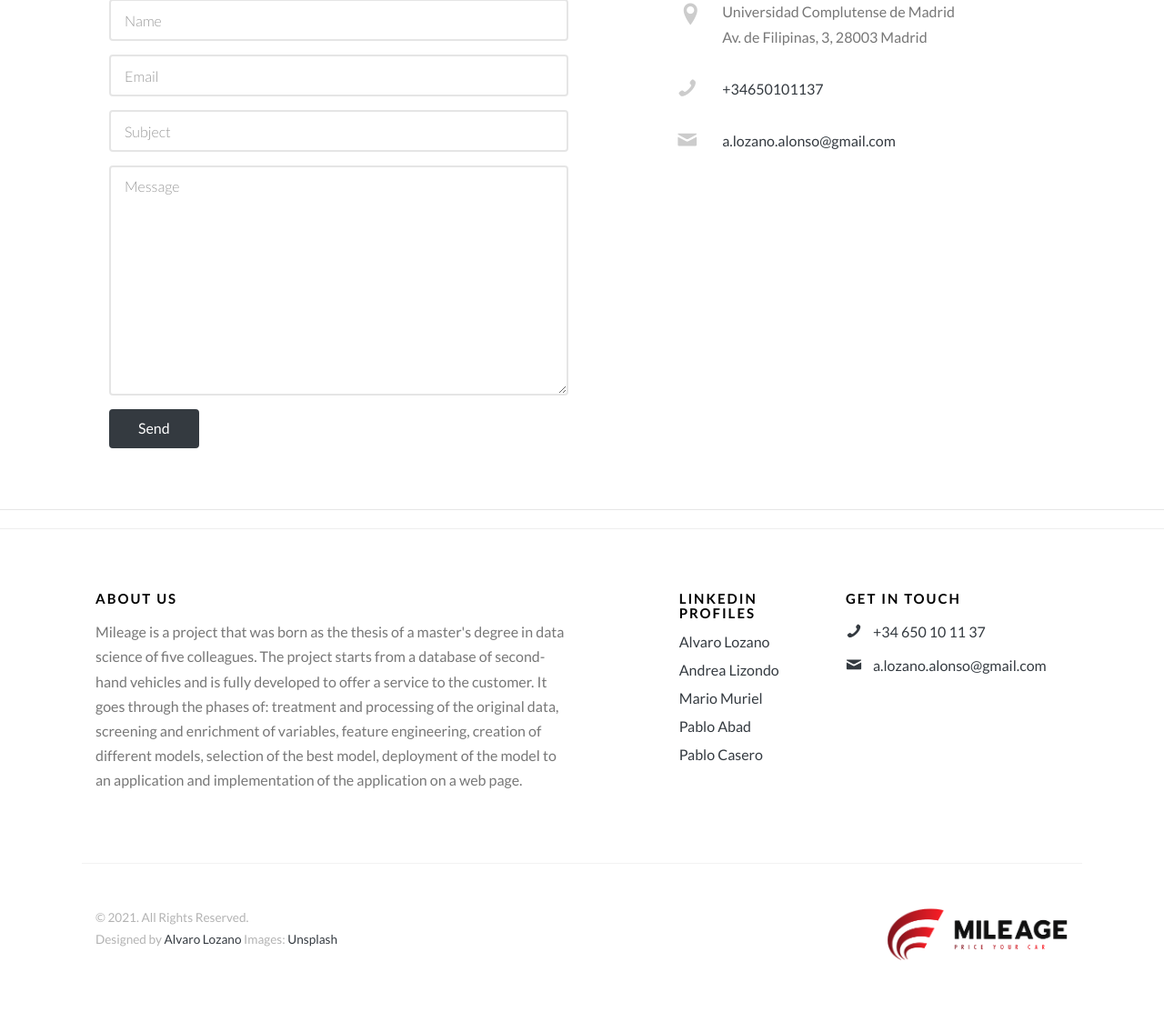
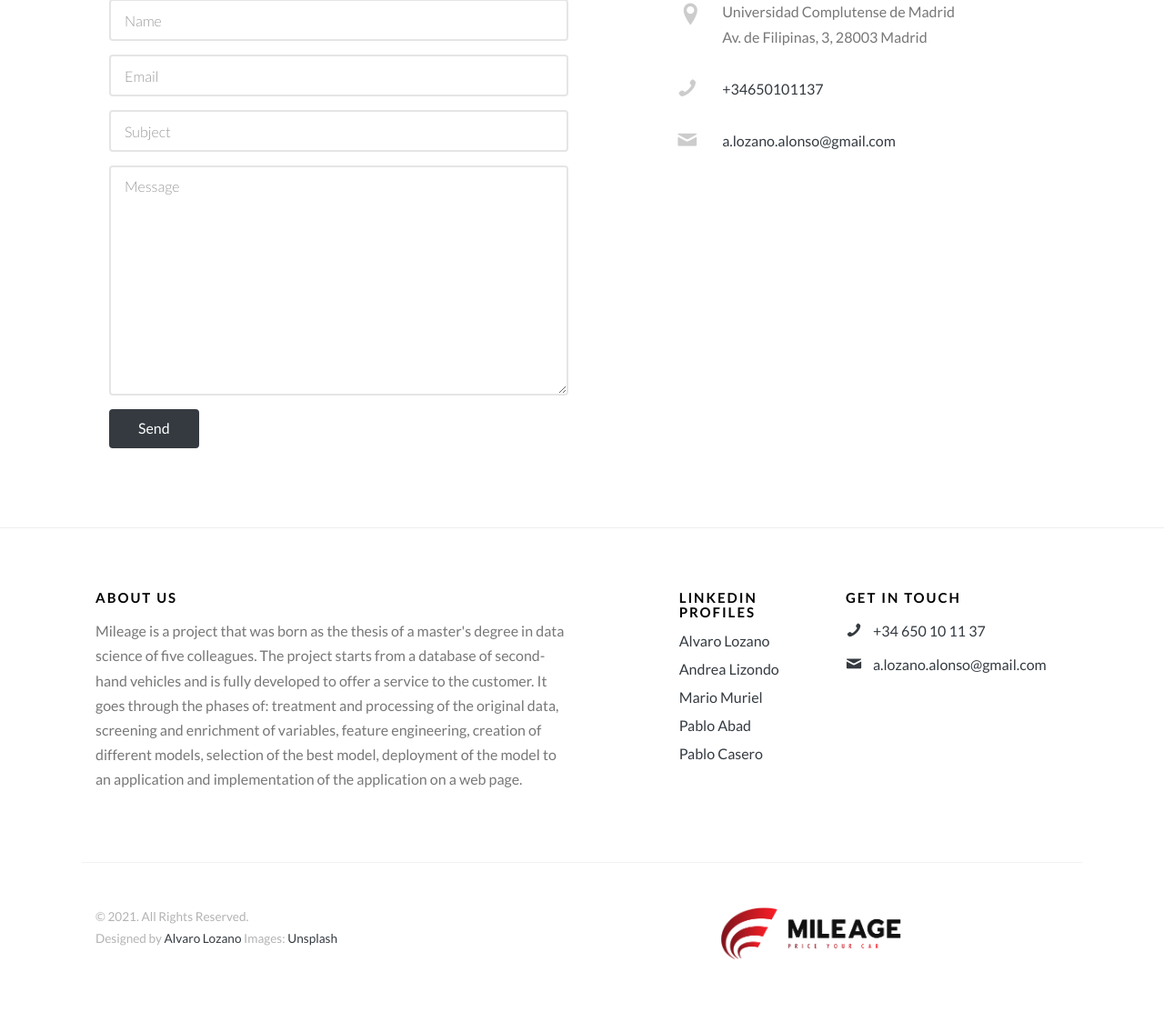
Before and after one commit to alvarico509/TFM, a Django app: page /contact.html in a window 1280 px wide. Shown: the part 940-2053 px from the top of the page at 91% size. After the commit the page ends 1995 px from the top, so only its background shows below. Run offline with Django 3.2, Linux system fonts and the light colour scheme; parts of the project's set-up code (start-up, migrations or seed data) failed here and were passed over; some libraries are stand-ins or nearby versions; some web fonts are replaced.

Commit message:
First commit

```diff
--- a/tfm/settings.py
+++ b/tfm/settings.py
@@ -14,7 +14,7 @@ from pathlib import Path
 
 import django_heroku
 import dj_database_url
-from decouple import config
+#from decouple import config
 
 # Build paths inside the project like this: BASE_DIR / 'subdir'.
 BASE_DIR = Path(__file__).resolve().parent.parent
--- a/website/templates/base.html
+++ b/website/templates/base.html
@@ -119,10 +119,10 @@
 			</div>
 
 			<div class="row copyright">
-				<div class="col-md-12">
+				<div class="col-md-10">
 					<p class="pull-left">
 						<small class="block">&copy; 2021. All Rights Reserved.</small>
-						<small class="block">Designed by <a href="https://freehtml5.co/" target="_blank">Alvaro Lozano</a> Images: <a href="http://unsplash.com/" target="_blank">Unsplash</a></small>
+						<small class="block">Designed by <a href="https://www.linkedin.com/in/alvaro-lozano-alonso/" target="_blank">Alvaro Lozano</a> Images: <a href="http://unsplash.com/" target="_blank">Unsplash</a></small>
 					</p>
 					<p class="pull-right">
 						<ul class="gtco-social-icons pull-right">
--- a/website/templates/contact.html
+++ b/website/templates/contact.html
@@ -23,7 +23,7 @@
 	</header>
 
 
-	<div class="gtco-section border-bottom">
+	<div class="gtco-section">
 		<div class="gtco-container">
 			<div class="row">
 				<div class="col-md-8 col-md-offset-2 text-center gtco-heading">
@@ -82,7 +82,6 @@
 						</ul>
 					</div>
 
-
 				</div>
 				</div>
 			</div>
--- a/website/templates/home.html
+++ b/website/templates/home.html
@@ -53,7 +53,7 @@
 		<div class="gtco-container">
 			<div class="row">
 				<div class="col-md-8 col-md-offset-2 text-center gtco-heading">
-					<h2>Save time and maximize your profits effortlessly with Mileage</h2>
+					<h2>Save time and maximize your profits effortlessly</h2>
 					<p>Mileage allows you to calculate the selling price of your vehicle in just a moment thanks to the use of artificial intelligence tools. All you have to do is enter your vehicle's information and Mileage will do the rest.</p>
 				</div>
 			</div>
--- a/website/templates/team.html
+++ b/website/templates/team.html
@@ -28,7 +28,6 @@
 			<div class="row">
 				<div class="col-md-8 col-md-offset-2 text-center gtco-heading">
 					<h2>Members</h2>
-					<p>Dignissimos asperiores vitae velit veniam totam fuga molestias accusamus alias autem provident. Odit ab aliquam dolor eius.</p>
 				</div>
 			</div>
 			<div class="row">
```
